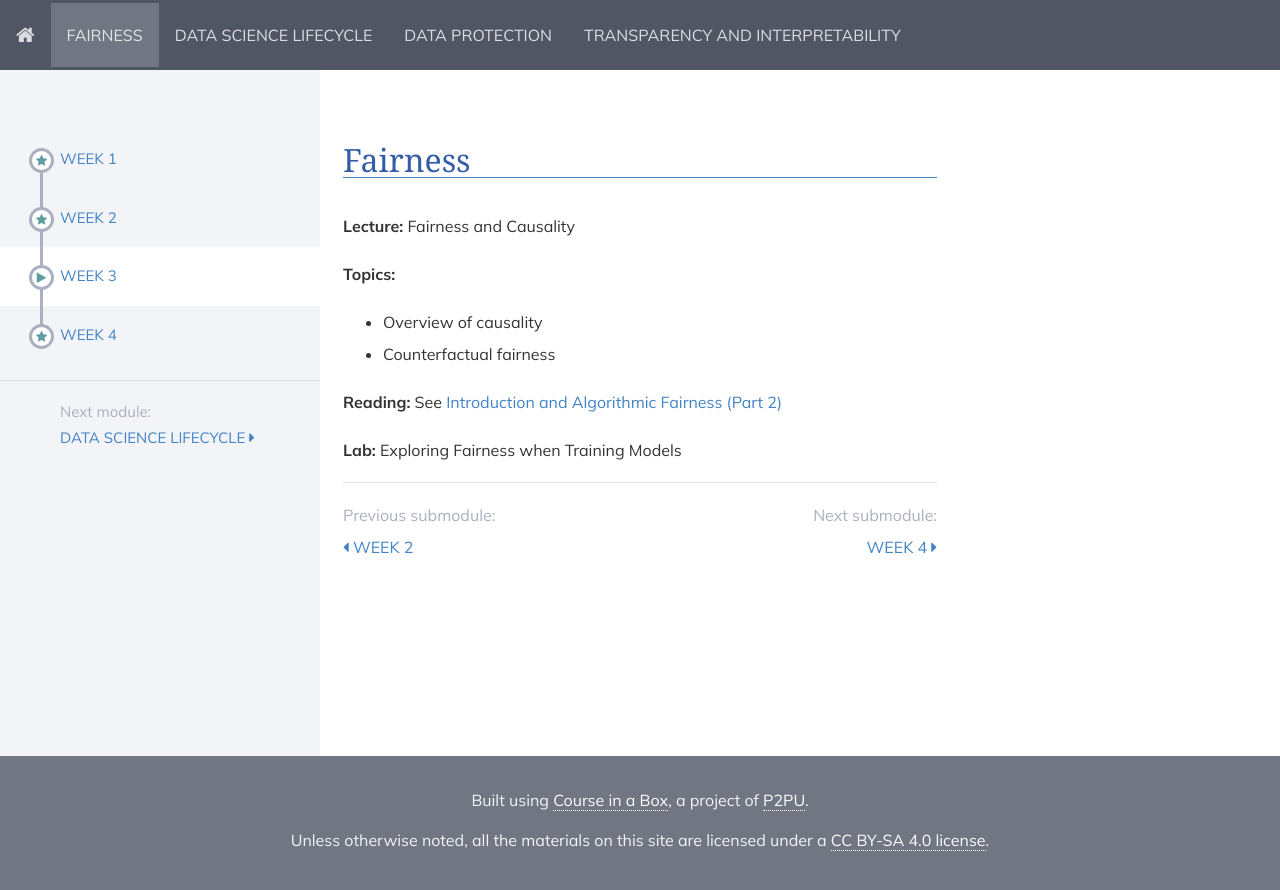
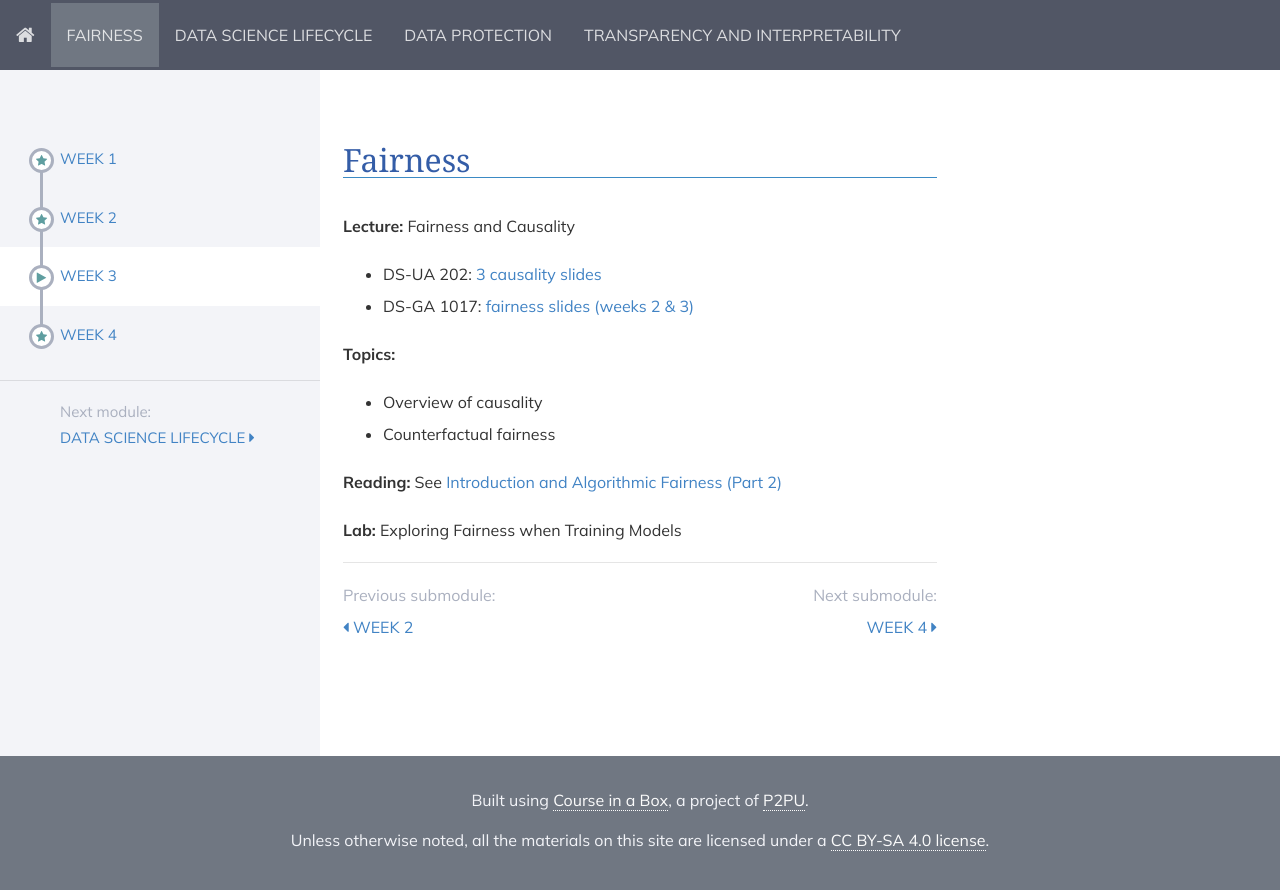
Before and after one commit to DataResponsibly/rds24, a Jekyll site: the page built from modules/fairness/_posts/2000-01-03-week3.md, in a window 1280 px wide. Shown: the top 890 px of the page. Built offline with Jekyll 4.4.1, drawn with Linux system fonts in a browser that asks for light colours; nearby versions of some CDN libraries.

Commit message:
upload week 3 slides for UA 202

```diff
--- a/modules/fairness/_posts/2000-01-03-week3.md
+++ b/modules/fairness/_posts/2000-01-03-week3.md
@@ -6,8 +6,8 @@ title: Week 3
 
 **Lecture:** Fairness and Causality
 
-[//]: * DS-UA 202: [3 causality slides](../../../assets/3_Causality.pdf)
-[//]: * DS-GA 1017: [3 causality slides](../../../assets/3_Causality.pdf)
+* DS-UA 202: [3 causality slides](../../../assets/3_causality_202.pdf)
+* DS-GA 1017: [fairness slides (weeks 2 & 3)](../../../assets/2_3_Fairness_1017.pdf)
 
 **Topics:**
 
```
Also changed, not shown: 1 other file.
